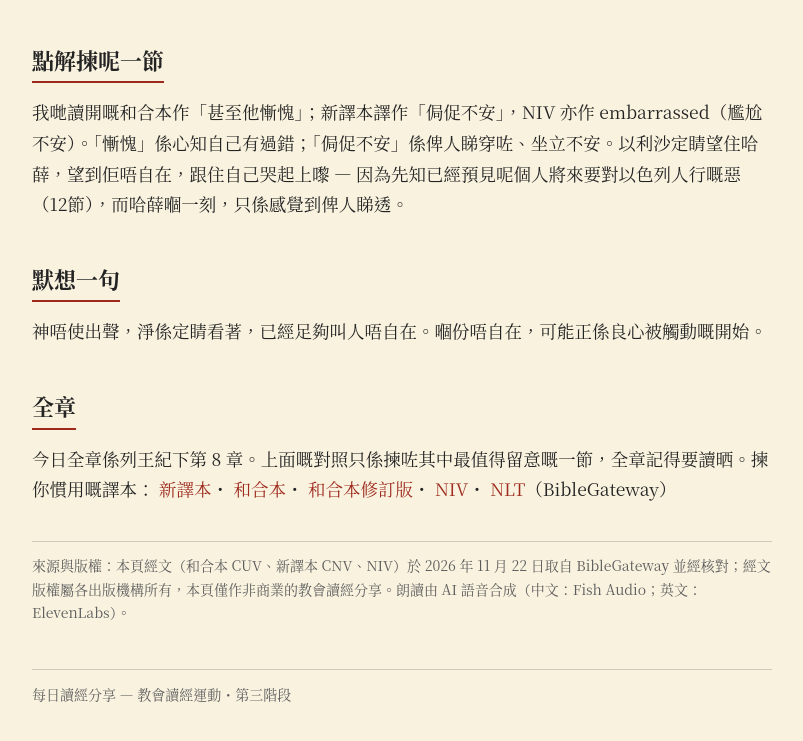
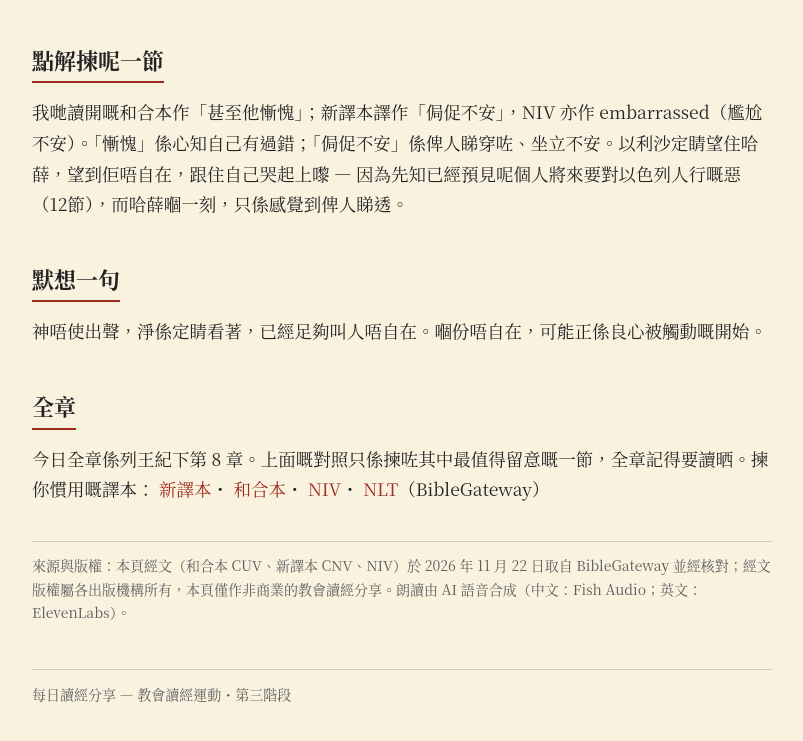
Before and after one commit to multronbox/multronbox.github.io, a plain HTML site: page reading/2026-11-23.html in a window 1280 px wide. Shown: the part 1898-2639 px from the top of the page, without its empty margins (238-1041 px from the left). Drawn offline with Linux system fonts and the light colour scheme.

Commit message:
Reading day 1: remove RCUV full-chapter link (empty on BibleGateway)

```diff
--- a/reading/2026-11-23.html
+++ b/reading/2026-11-23.html
@@ -50,7 +50,6 @@ footer{margin-top:44px;border-top:1px solid var(--line);padding-top:12px;color:v
 <div class="sec"><p>今日全章係列王紀下第 8 章。上面嘅對照只係揀咗其中最值得留意嘅一節，全章記得要讀晒。揀你慣用嘅譯本：
 <a href="https://www.biblegateway.com/passage/?search=2%20Kings%208&version=CNV" target="_blank" rel="noopener">新譯本</a>・
 <a href="https://www.biblegateway.com/passage/?search=2%20Kings%208&version=CUV" target="_blank" rel="noopener">和合本</a>・
-<a href="https://www.biblegateway.com/passage/?search=2%20Kings%208&version=RCUV" target="_blank" rel="noopener">和合本修訂版</a>・
 <a href="https://www.biblegateway.com/passage/?search=2%20Kings%208&version=NIV" target="_blank" rel="noopener">NIV</a>・
 <a href="https://www.biblegateway.com/passage/?search=2%20Kings%208&version=NLT" target="_blank" rel="noopener">NLT</a>（BibleGateway）</p></div>
 <div class="note">來源與版權：本頁經文（和合本 CUV、新譯本 CNV、NIV）於 2026 年 11 月 22 日取自 BibleGateway 並經核對；經文版權屬各出版機構所有，本頁僅作非商業的教會讀經分享。朗讀由 AI 語音合成（中文：Fish Audio；英文：ElevenLabs）。</div>
```
